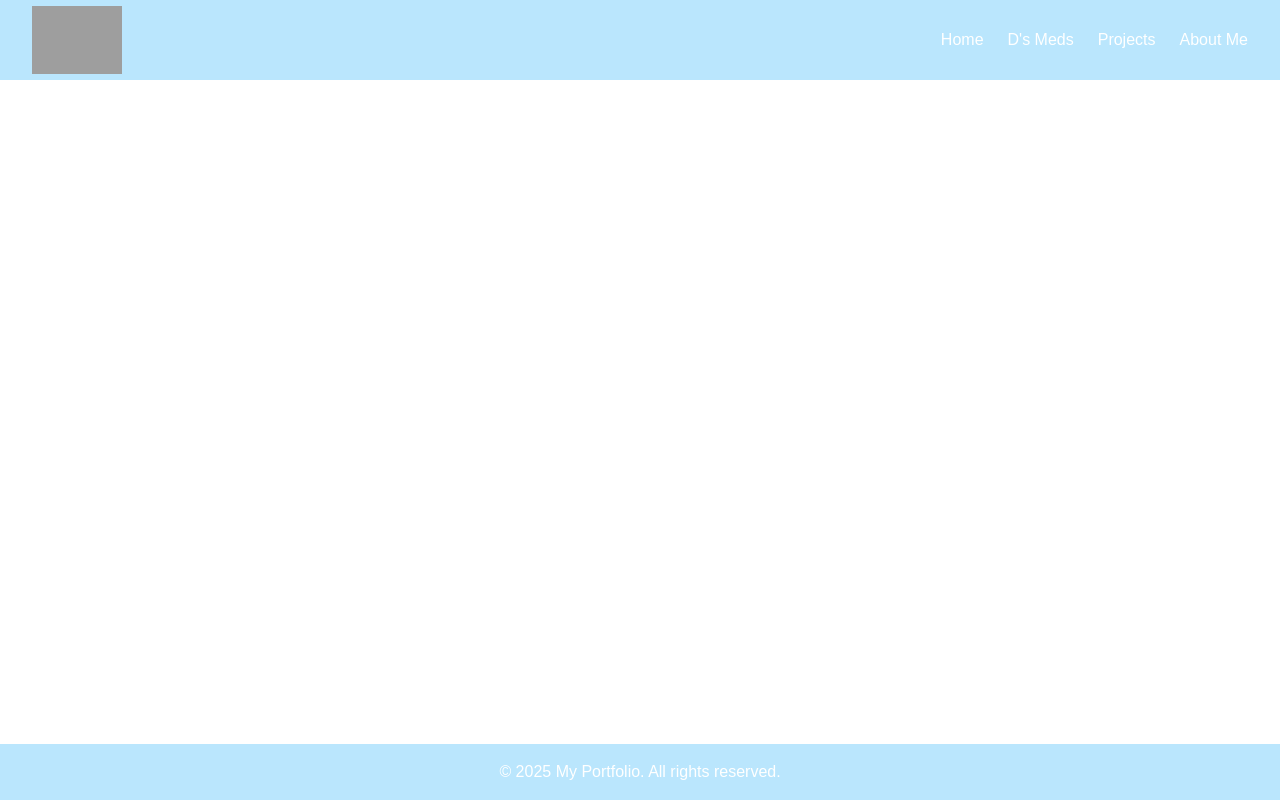
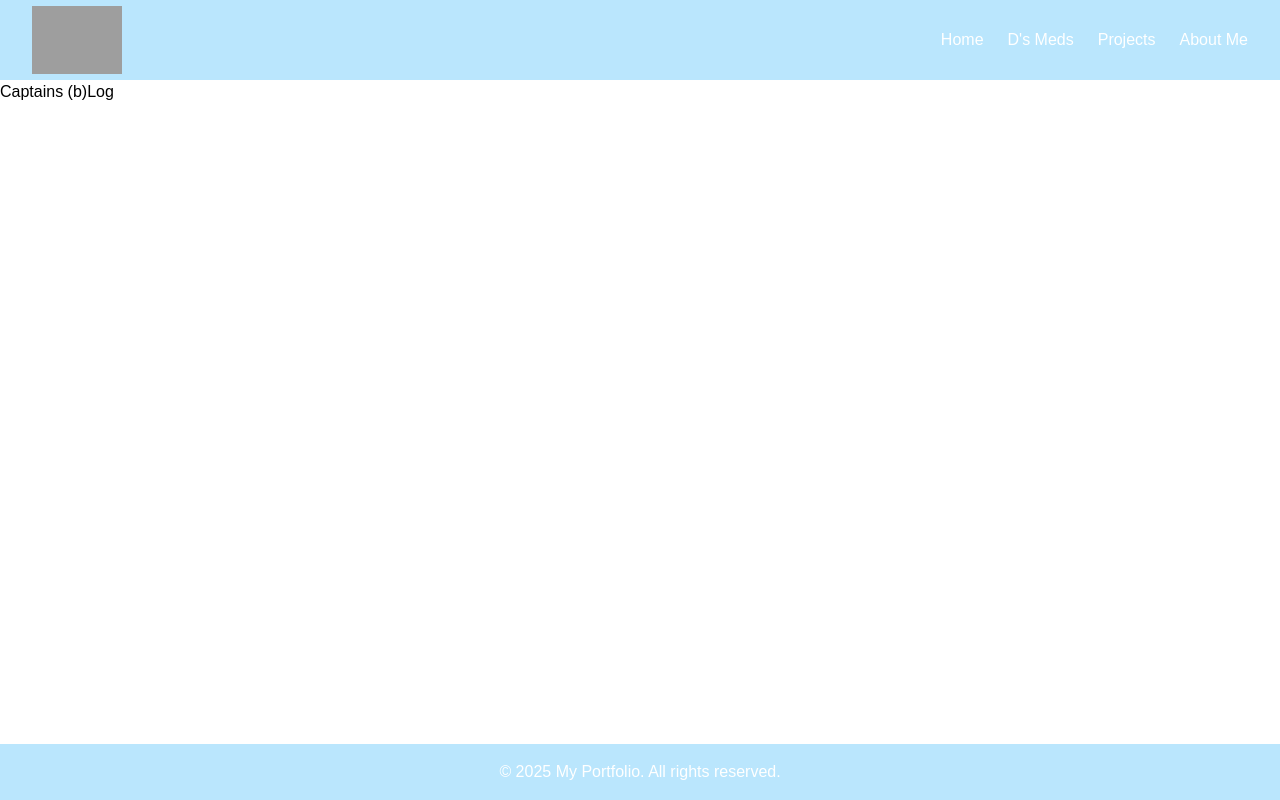
Before and after one commit to Don-1/dx, a Next.js app: page /blog in a window 1280 px wide. Built offline with nearby package versions, Linux system fonts and the light colour scheme; grey boxes are pictures that could not be loaded.

Commit message:
Fix main content layout issue

```diff
--- /dev/null
+++ b/app/components/mainContent/index.tsx
@@ -0,0 +1,15 @@
+'use client';
+
+import { usePathname } from 'next/navigation';
+import React from 'react';
+
+export const MainContent: React.FC<{ children: React.ReactNode }> = ({
+  children,
+}) => {
+  const pathname = usePathname();
+  const isHome = pathname === '/';
+
+  return (
+    <main className={`${isHome ? '' : 'pt-20'} flex-grow`}>{children}</main>
+  );
+};
--- a/app/layout.tsx
+++ b/app/layout.tsx
@@ -1,6 +1,7 @@
-import "./globals.css";
-import Navigation from "./components/navigation";
-import Footer from "./components/footer";
+import './globals.css';
+import Navigation from './components/navigation';
+import Footer from './components/footer';
+import { MainContent } from './components/mainContent';
 
 export const metadata = {
   title: 'DXPosed',
@@ -15,8 +16,9 @@ export default function RootLayout({
   return (
     <html lang="en">
       <body className="flex flex-col min-h-screen">
+        <MainContent>{children}</MainContent>
+        {/* <main className={`${isHome ? "" : "pt-20"} flex-grow`}>{children}</main> */}
         <Navigation />
-        <main className="flex-grow">{children}</main>
         <Footer />
       </body>
     </html>
--- a/app/page.tsx
+++ b/app/page.tsx
@@ -9,13 +9,13 @@ import { Swiper, SwiperSlide } from 'swiper/react';
 
 export default function Home() {
   return (
-    <main className="h-screen w-screen">
+    <main className="relative h-full w-screen overflow-hidden">
       <Swiper
         modules={[Autoplay, EffectFade, Navigation, Pagination]}
         effect="fade"
         speed={1000}
         autoplay={{ delay: 9000, disableOnInteraction: false }}
-        className="h-full"
+        className="h-full w-full"
       >
         {/* Slide 1 */}
         <SwiperSlide>
```
